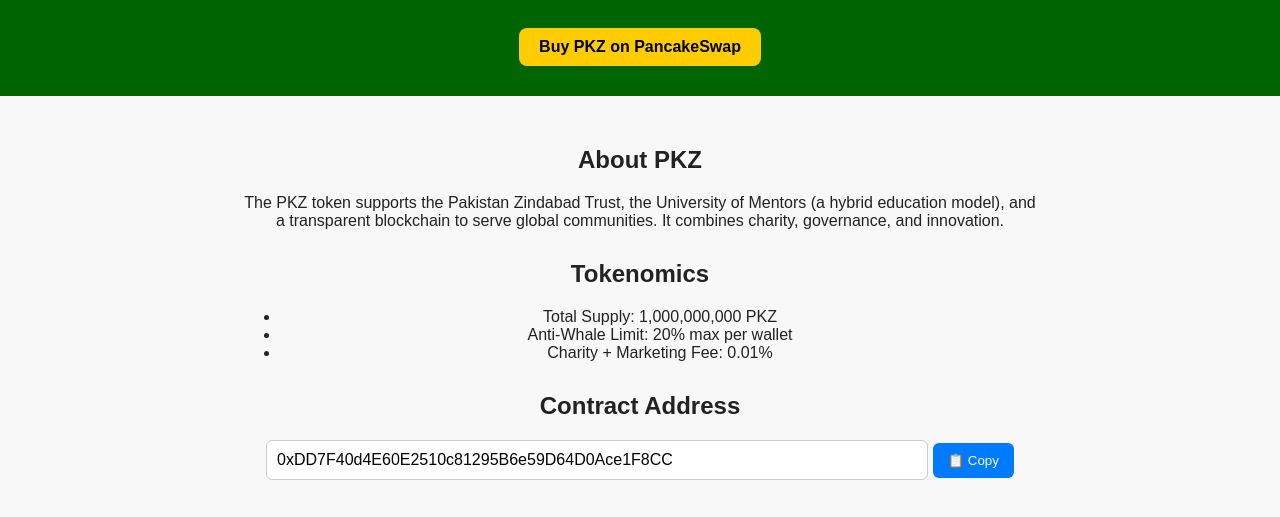
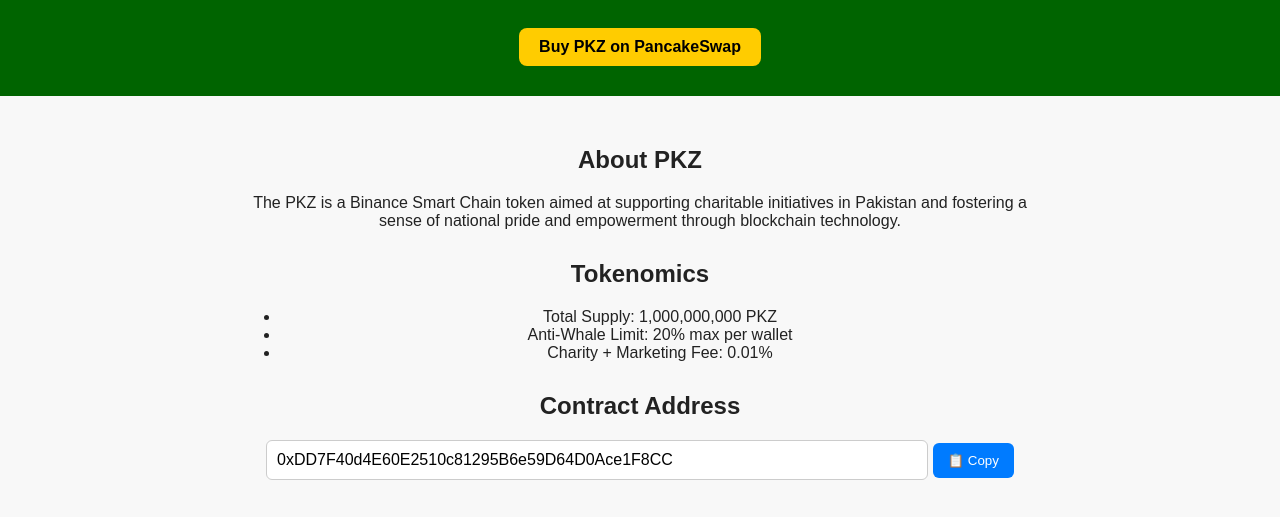
Before and after one commit to pakistanzindabadpkz/github.io, a plain HTML site: page index.html in a window 1280 px wide. Shown: the part 225-742 px from the top of the page. Drawn offline with Linux system fonts and the light colour scheme.

Commit message:
index.html

```diff
--- a/index.html
+++ b/index.html
@@ -18,7 +18,7 @@
   <main>
     <section>
       <h2>About PKZ</h2>
-      <p>The PKZ token supports the Pakistan Zindabad Trust, the University of Mentors (a hybrid education model), and a transparent blockchain to serve global communities. It combines charity, governance, and innovation.</p>
+      <p>The PKZ is a Binance Smart Chain token aimed at supporting charitable initiatives in Pakistan and fostering a sense of national pride and empowerment through blockchain technology.</p>
     </section>
 
     <section>
```
